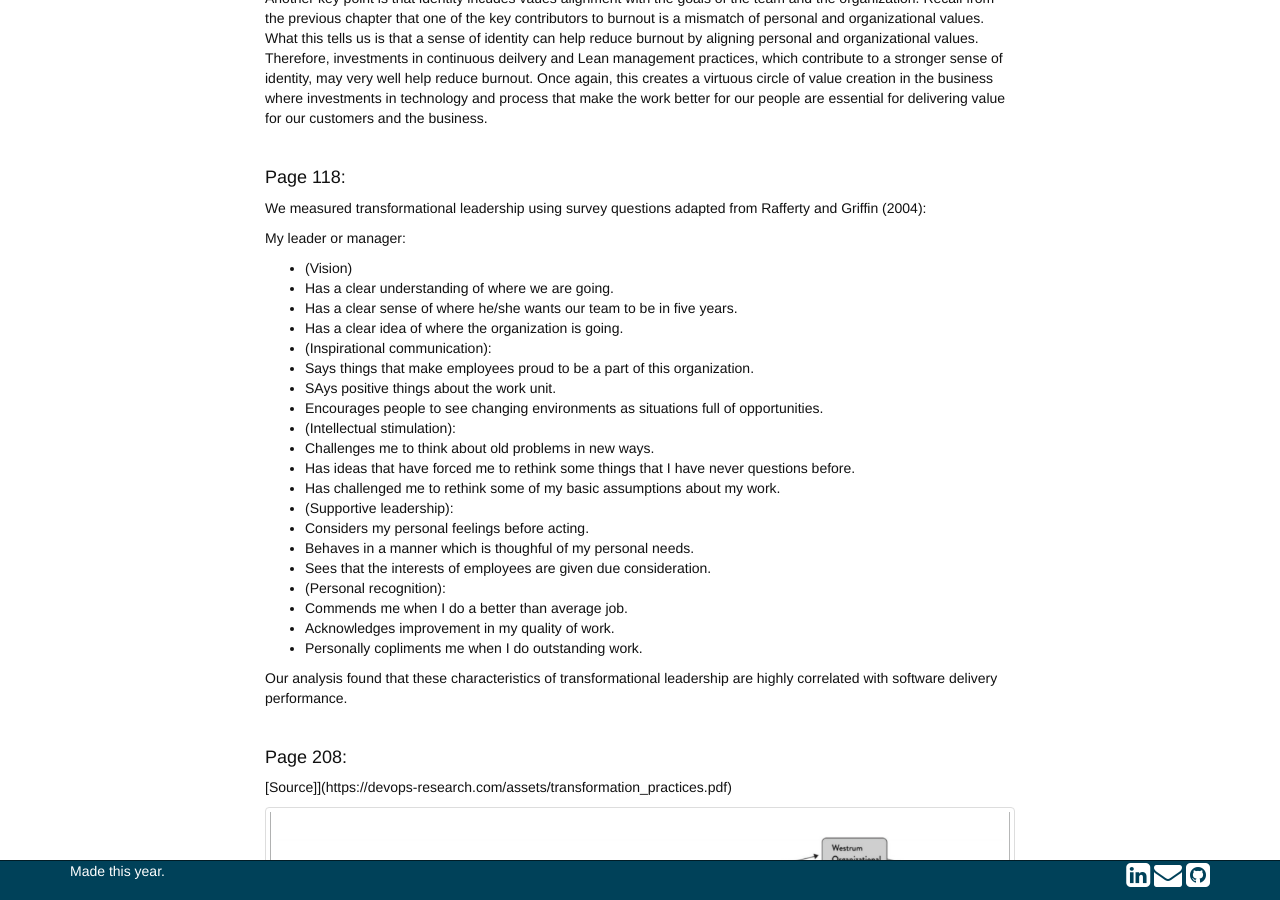
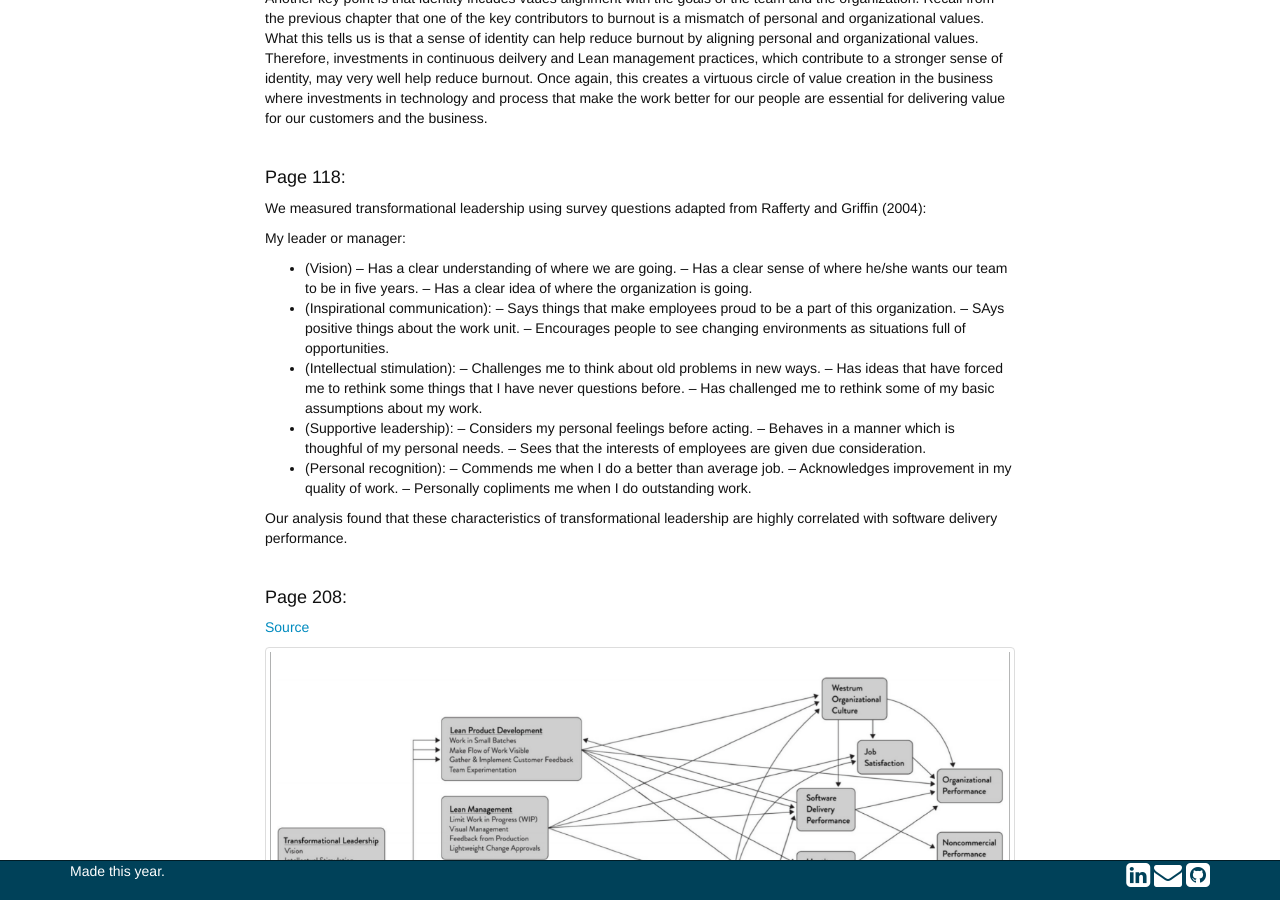
Before and after one commit to cms5109/cms5109.github.io, a Jekyll site: the page built from _posts/2019-03-12-notes-from-accelerate.md, in a window 1280 px wide and 900 px high, scrolled down 1278 px. Built offline with Jekyll 4.4.1, drawn with Linux system fonts in a browser that asks for light colours; nearby versions of some CDN libraries; comment, search, counter and statistics services are not loaded; a style sheet for code colours, icons or effects is not loaded.

Commit message:
formatting

```diff
--- a/_posts/2019-03-12-notes-from-accelerate.md
+++ b/_posts/2019-03-12-notes-from-accelerate.md
@@ -116,31 +116,31 @@ We measured transformational leadership using survey questions adapted from Raff
 
 My leader or manager:
 * (Vision)
-- Has a clear understanding of where we are going.
--  Has a clear sense of where he/she wants our team to be in five years.
-- Has a clear idea of where the organization is going.
+-- Has a clear understanding of where we are going.
+-- Has a clear sense of where he/she wants our team to be in five years.
+-- Has a clear idea of where the organization is going.
 * (Inspirational communication):
-- Says things that make employees proud to be a part of this organization.
-- SAys positive things about the work unit.
-- Encourages people to see changing environments as situations full of opportunities.
+-- Says things that make employees proud to be a part of this organization.
+-- SAys positive things about the work unit.
+-- Encourages people to see changing environments as situations full of opportunities.
 * (Intellectual stimulation):
-- Challenges me to think about old problems in new ways.
-- Has ideas that have forced me to rethink some things that I have never questions before.
-- Has challenged me to rethink some of my basic assumptions about my work.
+-- Challenges me to think about old problems in new ways.
+-- Has ideas that have forced me to rethink some things that I have never questions before.
+-- Has challenged me to rethink some of my basic assumptions about my work.
 * (Supportive leadership):
-- Considers my personal feelings before acting.
-- Behaves in a manner which is thoughful of my personal needs.
-- Sees that the interests of employees are given due consideration.
+-- Considers my personal feelings before acting.
+-- Behaves in a manner which is thoughful of my personal needs.
+-- Sees that the interests of employees are given due consideration.
 * (Personal recognition):
-- Commends me when I do a better than average job.
-- Acknowledges improvement in my quality of work.
-- Personally copliments me when I do outstanding work.
+-- Commends me when I do a better than average job.
+-- Acknowledges improvement in my quality of work.
+-- Personally copliments me when I do outstanding work.
 
 Our analysis found that these characteristics of transformational leadership are highly correlated with software delivery performance.
 
 <br>
 #### Page 208: ###
 
-[Source]](https://devops-research.com/assets/transformation_practices.pdf)
+[Source](https://devops-research.com/assets/transformation_practices.pdf)
 
 <img class="img img-thumbnail img-responsive" src="{{site.baseurl}}/assets/high-perf.png" alt="High Performance Behaviors and Practices">
```
